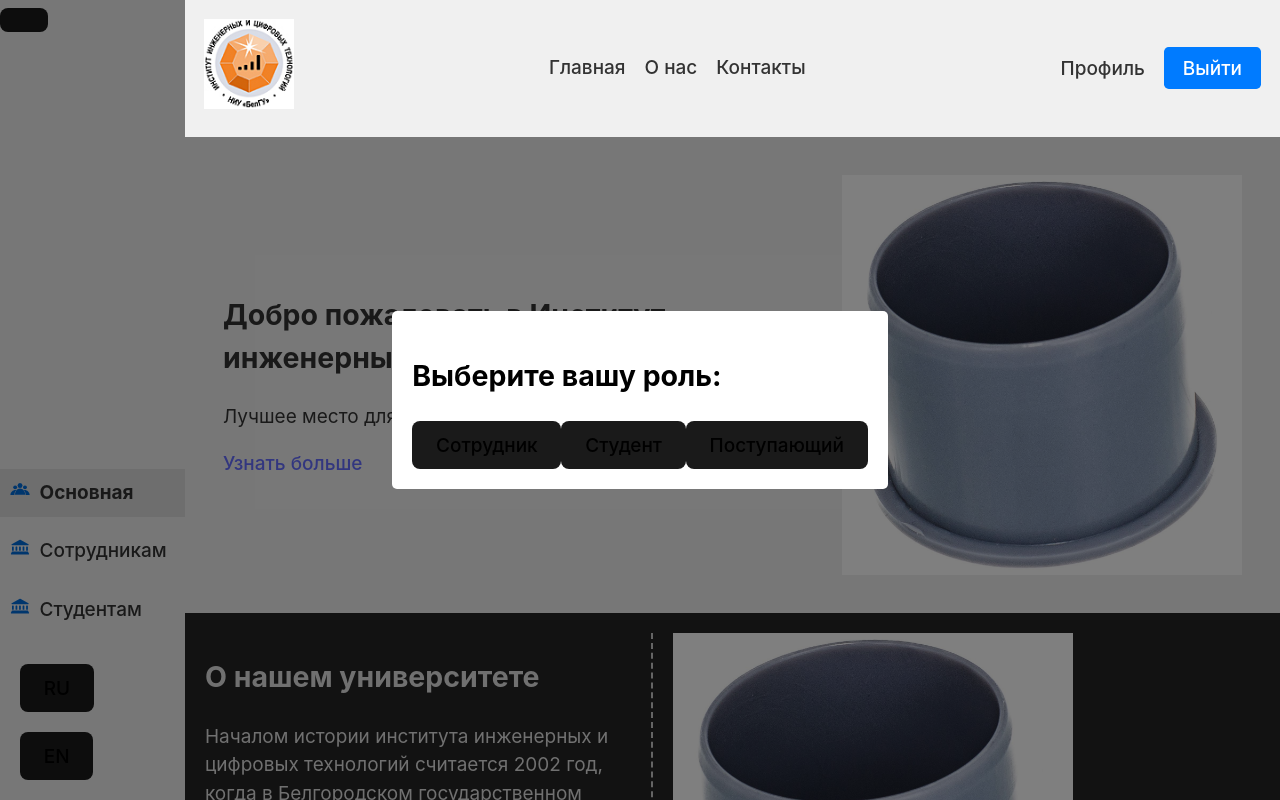
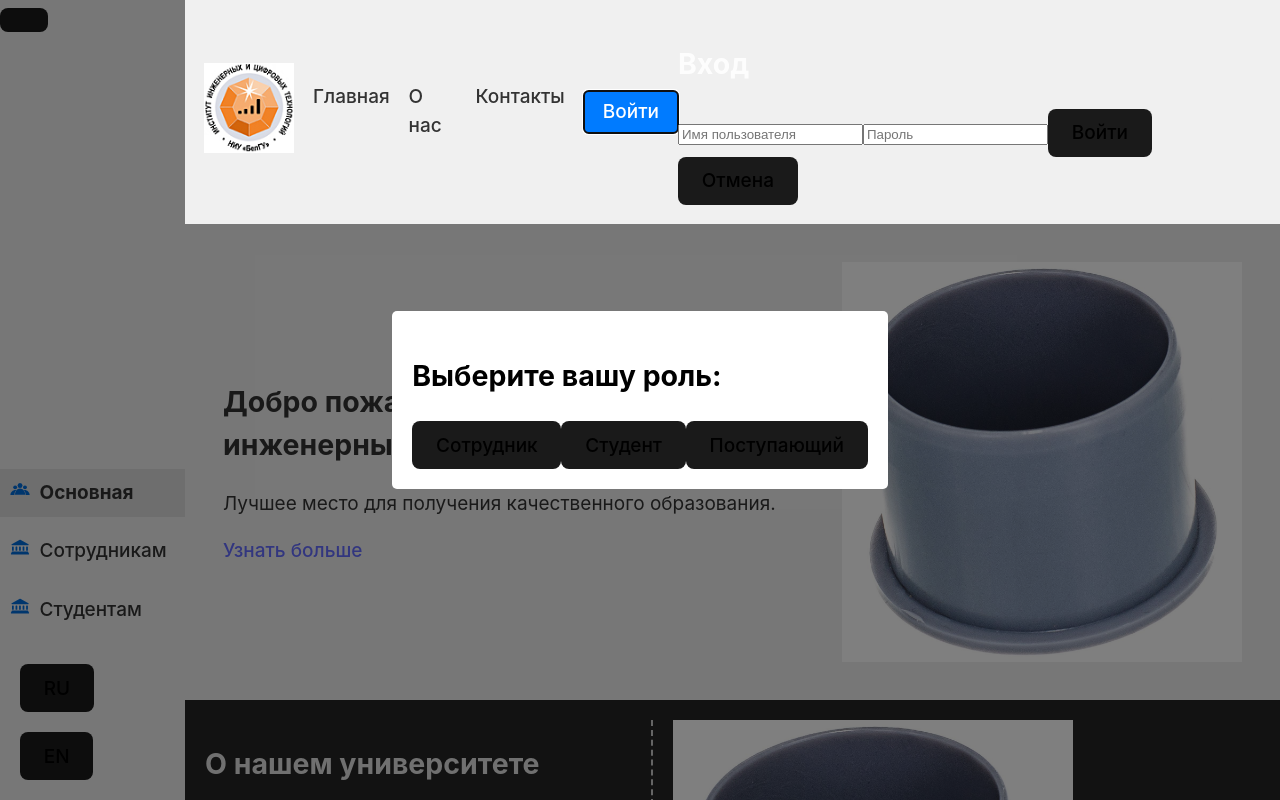
Before and after one commit to Kazinagg/iedt, a React (Vite) app: page / in a window 1280 px wide. Both pictures are taken after a click on the button "Войти". Shown: the top 800 px of the page. Built offline with nearby package versions, Linux system fonts and the light colour scheme.

Commit message:
кнопка входа

```diff
--- a/src/components/layout/Header.tsx
+++ b/src/components/layout/Header.tsx
@@ -3,6 +3,7 @@ import React, { useState, useEffect, useRef } from 'react';
 import { NavLink } from 'react-router-dom';
 import styles from './Header.module.css';
 import logo from '/src/assets/logo_edt.jpg';
+import Login from './Login'; // Импортируем компонент входа
 
 
 interface HeaderProps {
@@ -11,15 +12,19 @@ interface HeaderProps {
   onLogout: () => void;
 }
 
-const Header: React.FC<HeaderProps> = ({ isLoggedIn, onLogin, onLogout }) => {
+const Header: React.FC<HeaderProps> = ({ onLogin, onLogout }) => {
   const [prevScrollY, setPrevScrollY] = useState(0);
   const [isVisible, setIsVisible] = useState(true);
   const headerRef = useRef<HTMLDivElement>(null);
+  const [isLoggedIn, setIsLoggedIn] = useState(false);
+  const [showLogin, setShowLogin] = useState(false);
+
+
 
   useEffect(() => {
     const handleScroll = () => {
       const currentScrollY = window.pageYOffset;
-      const isScrollingDown = prevScrollY < currentScrollY && currentScrollY > 0 ; // Прокрутка вниз и не в самом верху
+      const isScrollingDown = prevScrollY < currentScrollY && currentScrollY > 0 ;
 
       if (isScrollingDown && isVisible) {
         setIsVisible(false);
@@ -37,27 +42,64 @@ const Header: React.FC<HeaderProps> = ({ isLoggedIn, onLogin, onLogout }) => {
 
   }, [prevScrollY, isVisible]);
 
+  useEffect(() => {
+    // Проверяем localStorage при монтировании компонента
+    const storedLoggedIn = localStorage.getItem('isLoggedIn');
+    if (storedLoggedIn === 'true') {
+      setIsLoggedIn(true);
+    }
+  }, []);
+
+  const handleLoginSuccess = () => {
+    setIsLoggedIn(true);
+    localStorage.setItem('isLoggedIn', 'true'); // Сохраняем состояние входа
+    setShowLogin(false);
+  };
+
+  const handleLogout = () => {
+    setIsLoggedIn(false);
+    localStorage.removeItem('isLoggedIn'); // Удаляем состояние входа
+    onLogout(); // Вызываем обработчик выхода, переданный в props
+  };
+
+  const handleLoginClick = () => {
+    setShowLogin(true); // Показываем компонент входа
+  };
+
+  const handleLoginClose = () => {
+    setShowLogin(false); // Скрываем компонент входа
+  };
+
+
   return (
     <header ref={headerRef} className={`${styles.header} ${!isVisible && styles.hidden}`}>
       <div className={styles.logoContainer}>
         <img src={logo} alt="Логотип" className={styles.logo} />
       </div>
       <nav className={styles.navigation}>
+      <nav className={styles.navigation}>
         <NavLink to="/" className={styles.navLink}>Главная</NavLink>
         <NavLink to="/about" className={styles.navLink}>О нас</NavLink>
         <NavLink to="/contacts" className={styles.navLink}>Контакты</NavLink>
         {/* Добавьте другие ссылки по мере необходимости */}
       </nav>
+      </nav>
       <div className={styles.userActions}>
         {isLoggedIn ? (
           <>
             <NavLink to="/profile" className={styles.navLink}>Профиль</NavLink>
-            <button onClick={onLogout} className={styles.userButton}>Выйти</button>
+            <button onClick={handleLogout} className={styles.userButton}>Выйти</button>
           </>
         ) : (
-          <button onClick={onLogin} className={styles.userButton}>Войти</button>
+          <button onClick={() => setShowLogin(true)} className={styles.userButton}>Войти</button>
         )}
       </div>
+
+      {/* Условный рендеринг компонента Login */}
+      {showLogin && (
+        <Login onClose={() => setShowLogin(false)} onLoginSuccess={handleLoginSuccess} />
+      )}
+
     </header>
   );
 };
--- /dev/null
+++ b/src/components/layout/Login.tsx
@@ -0,0 +1,35 @@
+// src/components/Login.tsx
+import React, { useState } from 'react';
+
+interface LoginProps {
+  onClose: () => void;
+  onLoginSuccess: () => void;
+}
+
+const Login: React.FC<LoginProps> = ({ onClose, onLoginSuccess }) => {
+  const [username, setUsername] = useState('');
+  const [password, setPassword] = useState('');
+
+  const handleLogin = () => {
+    // Здесь должна быть логика проверки учетных данных
+    // ...
+
+    // Если вход успешен:
+    onLoginSuccess();
+    onClose();
+  };
+
+  return (
+    <div className="login-overlay"> {/* Добавьте стили */}
+      <div className="login-box"> {/* Добавьте стили */}
+        <h2>Вход</h2>
+        <input type="text" placeholder="Имя пользователя" value={username} onChange={e => setUsername(e.target.value)} />
+        <input type="password" placeholder="Пароль" value={password} onChange={e => setPassword(e.target.value)} />
+        <button onClick={handleLogin}>Войти</button>
+        <button onClick={onClose}>Отмена</button>
+      </div>
+    </div>
+  );
+};
+
+export default Login;
```
